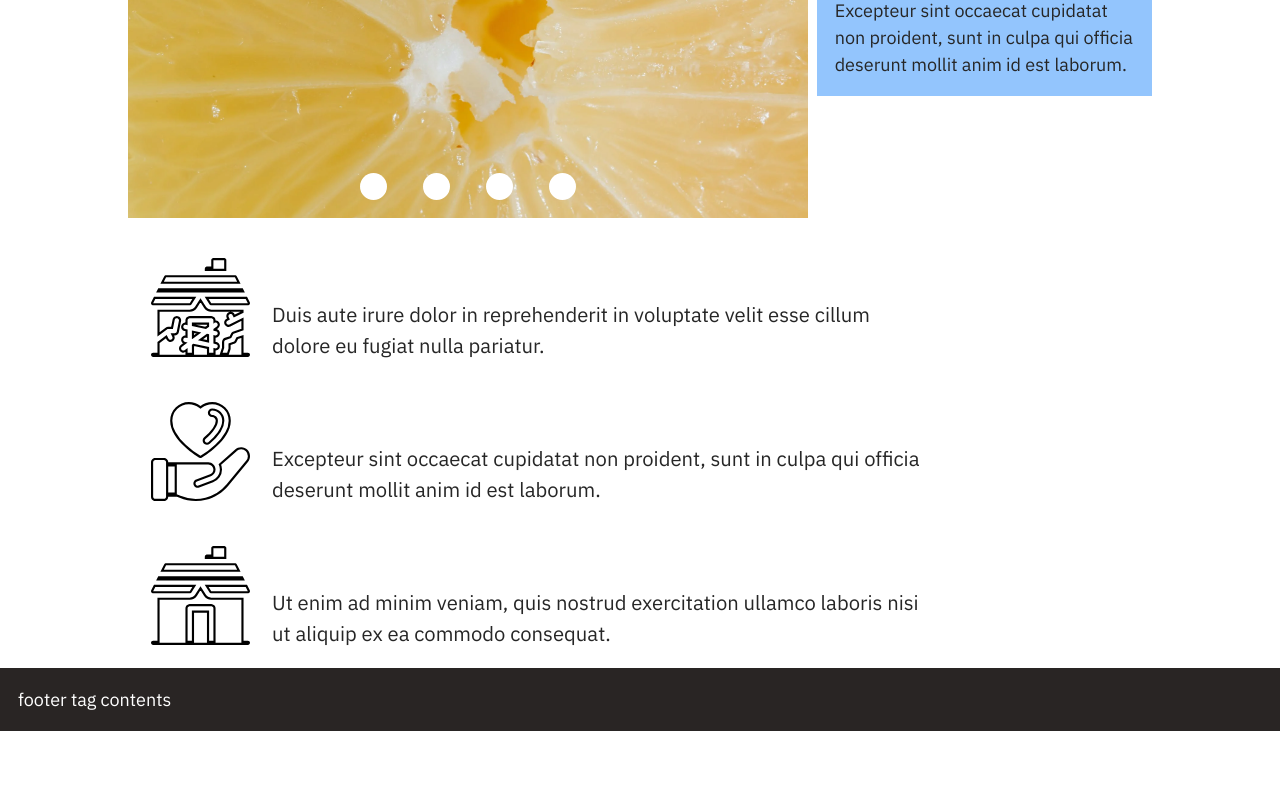
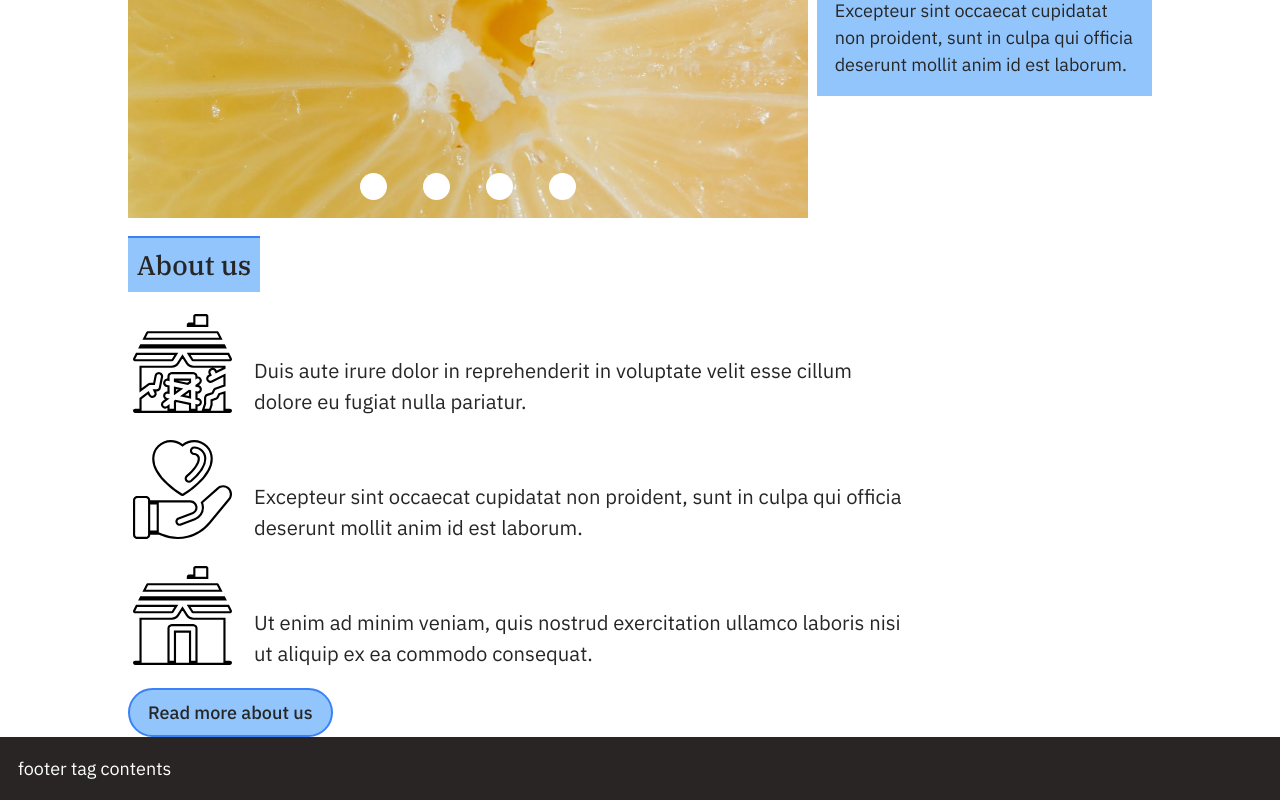
Before and after one commit to blaze-vincent/christian-action-2022, a Next.js app: page / in a window 1280 px wide. Shown: the part 392-1192 px from the top of the page. Before the commit the page ends 1123 px from the top, so only its background shows below. Built offline with nearby package versions, Linux system fonts and the light colour scheme.

Commit message:
Add header and call-to-action button to about preview

```diff
--- a/components/generic/aboutPreview/aboutPreview.js
+++ b/components/generic/aboutPreview/aboutPreview.js
@@ -1,11 +1,22 @@
 import Section from "./section"
+import Link from 'next/link'
 
 export default function AboutPreview(){
   return <div
-    className="w-full max-w-screen-lg m-auto"
+    className="w-full max-w-screen-lg flex flex-col gap-4"
   >
+    <h2
+      className="text-2xl font-ibm-serif font-medium max-w-max bg-blue-300 border-solid border-t-2 border-blue-500 p-2 "
+    >About us</h2>
     <Section imgSrc={'/svg/house-broken.svg'} textContent='Duis aute irure dolor in reprehenderit in voluptate velit esse cillum dolore eu fugiat nulla pariatur.'/>
     <Section imgSrc={'/svg/help.svg'} textContent='Excepteur sint occaecat cupidatat non proident, sunt in culpa qui officia deserunt mollit anim id est laborum.'/>
     <Section imgSrc={'/svg/house.svg'} textContent='Ut enim ad minim veniam, quis nostrud exercitation ullamco laboris nisi ut aliquip ex ea commodo consequat.'/>
+    <Link
+      href='/about'
+    >
+      <a
+        className="py-2 text-cl max-w-max font-medium bg-blue-300 px-4 rounded-full border-blue-500 border-2 border-solid"
+      >Read more about us</a>
+    </Link>
   </div>
 }
--- a/components/generic/aboutPreview/section.js
+++ b/components/generic/aboutPreview/section.js
@@ -3,7 +3,7 @@ import SVG from "../svg/svg";
 export default function Section({imgSrc, textContent, }){
 
   return <div
-    className="flex flex-row gap-4 w-full items-end p-4"
+    className="flex flex-row gap-4 w-full items-end"
   >
     <SVG src={imgSrc} className='bg-blue-300' />
     <p
```
